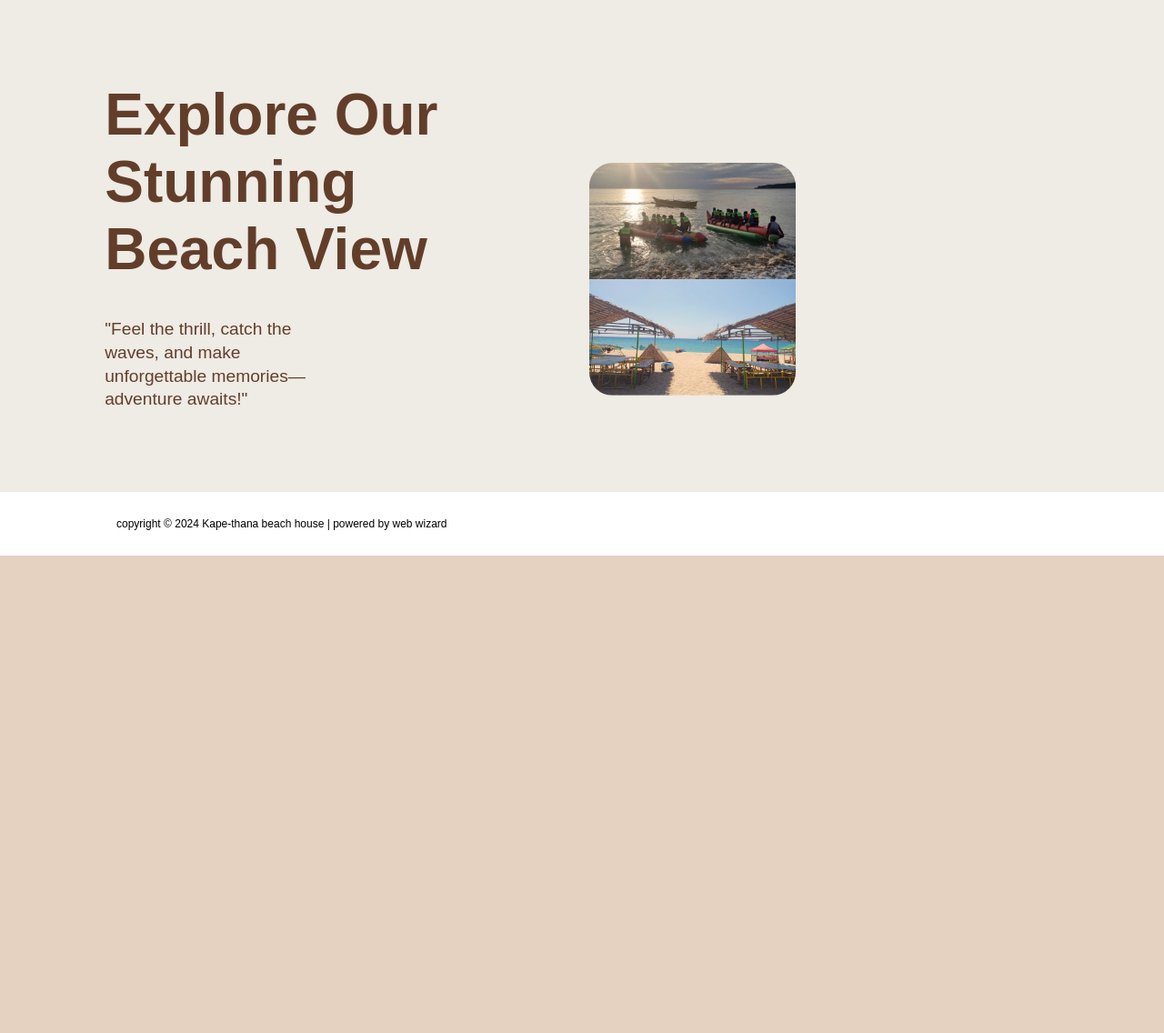
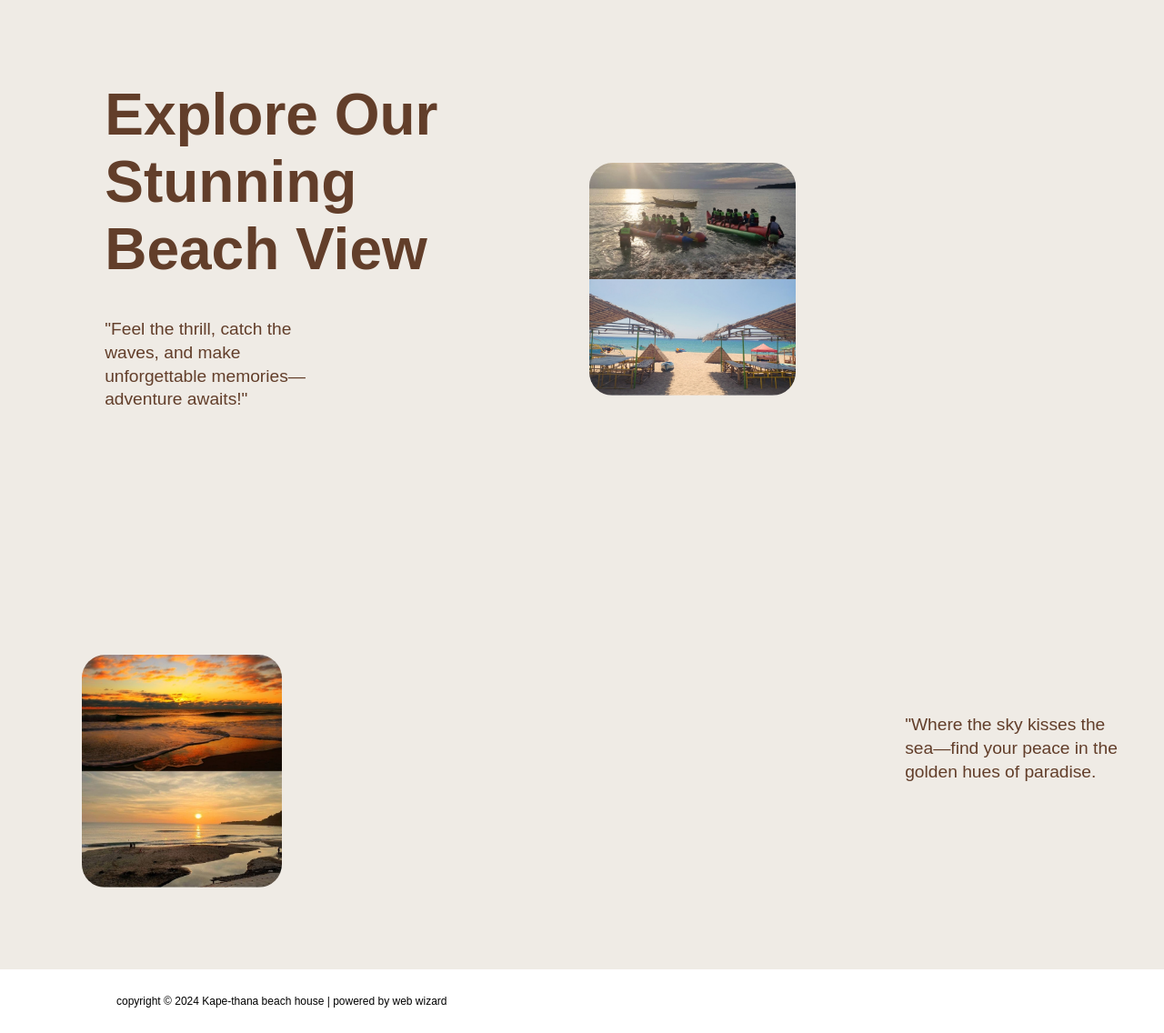
Before and after one commit to MarkPagso03/kape_thana_web, a Django app: page / in a window 1280 px wide. Shown: the part 1445-2581 px from the top of the page at 91% size. Before the commit the page ends 2056 px from the top, so only its background shows below. Run offline with Django 5.2, Linux system fonts and the light colour scheme.

Commit message:
added index.html and style.css

```diff
--- a/kape_thana_web/kape_thana_web/static/home/css/style.css
+++ b/kape_thana_web/kape_thana_web/static/home/css/style.css
@@ -129,7 +129,6 @@ html{
     height: clamp(20rem, 20vw, 20vw);
     border-radius: clamp(2rem, 2vw, 2vw);
 }
-
 /* section 2 -----------------------------*/
 .section_2 {
     display: flex;
@@ -162,6 +161,47 @@ html{
 }
 
 
+/* section 3 -----------------------------*/
+/* section 3 -----------------------------*/
+.section_3 {
+    display: flex;
+    background-color:  #efebe5;
+
+}
+
+/*  for right-aligned content */
+.section_3 .content {
+    flex: 1;
+    display: flex;
+    justify-content: flex-end; /* Aligns content (paragraph) to the right */
+    align-items: center; /* Vertically center the content */
+    padding-right: clamp(4rem, 4vw, 4vw); /* Adds some padding to the right */
+}
+
+.section_3 p {
+    font-size: clamp(1.5rem, 1.5vw, 1.5vw);
+    font-family: Sans-serif;
+    color: var(--color1);
+    text-align: justify;
+    margin-top: clamp(3rem, 3vw, 3vw);
+    line-height: clamp(2rem, 2vw, 2vw);
+    max-width: 50%; /* Optional: To control the width of the paragraph */
+}
+
+.section_3 .image {
+    flex: 1;
+    display: flex;
+    justify-content: flex-start; /* Keeps image on the left side */
+    align-items: center;
+    padding: clamp(7rem, 7vw, 7vw);
+}
+
+.section_3 img {
+    margin-top: clamp(7rem, 7vw, 7vw);
+    height: clamp(20rem, 20vw, 20vw);
+    border-radius: clamp(2rem, 2vw, 2vw);
+}
+
 
 /* footer ---------------------------------  */
 
--- a/kape_thana_web/kape_thana_web/templates/home/index.html
+++ b/kape_thana_web/kape_thana_web/templates/home/index.html
@@ -26,4 +26,12 @@
         </div>
     </div>
 
+<div class="section_3">
+    <div class="image">
+        <img src="{% static 'home/img/kape-thana_sunsetview.jpg'%}" alt="Image">
+    </div>
+    <div class="content">
+        <p>"Where the sky kisses the <br> sea—find your peace in the<br>golden hues of paradise.</p>
+    </div>
+</div>
 {% endblock %}
```
